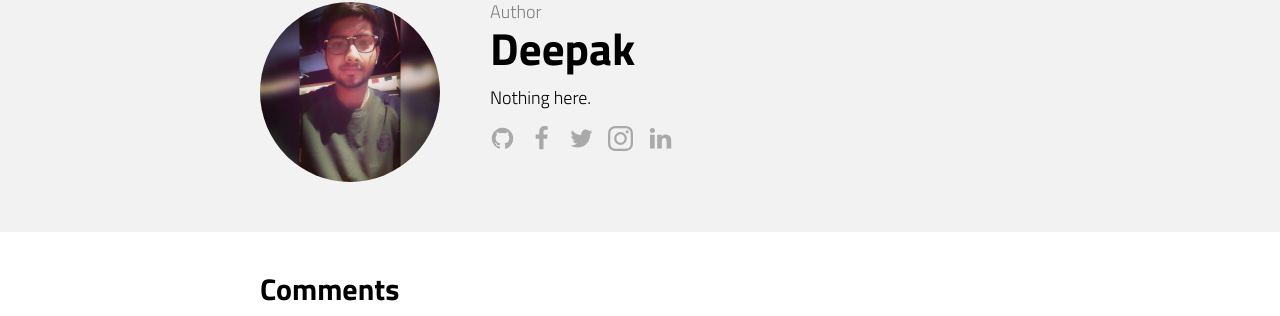
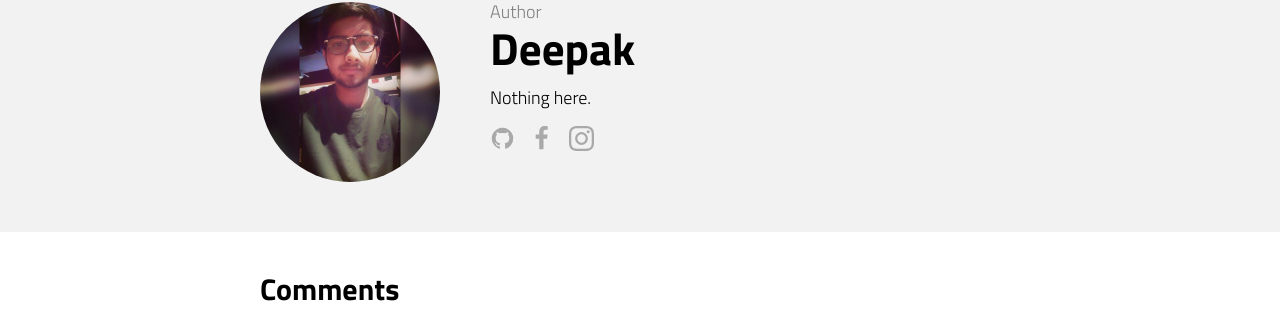
Before and after one commit to dc430/blog, a Jekyll site: the page built from _posts/2018-06-21-how-to-create-a-notebook-in-kaggle?.md, in a window 1280 px wide and 900 px high, scrolled down 2929 px. Shown: the part 214-530 px from the top of the window. Built offline with Jekyll 4.4.1, drawn with Linux system fonts in a browser that asks for light colours; comment, search, counter and statistics services are not loaded.

Commit message:
change social links

```diff
--- a/_config.yml
+++ b/_config.yml
@@ -47,12 +47,15 @@ authors:
     display_name: Deepak
     image_url: '/assets/img/authors/deepak.jpg'
     desc: Nothing here.
+    instagram_username: dc.430
+    facebook_username: ddlef
+    github_username: dc430
   rashika:
     name: Rashika Chauhan
     display_name: Rashika
     image_url: '/assets/img/authors/rashika.jpg'
     desc: Nothing to see here.
-
+    instagram_username: rashika_chauhan31
 
 # Exclude my node related stuff
 exclude: ['package.json', 'src', 'node_modules']
--- a/_includes/author.html
+++ b/_includes/author.html
@@ -8,27 +8,27 @@
     </h3>
     <p class="desc">{{ author.desc }}</p>
     <p>
-      {% if site.github_username %}
+      {% if author.github_username %}
       <a itemprop="github" href="https://github.com/{{ site.github_username }}" title="Github">
         <svg><use xlink:href="#icon-github"></use></svg>
       </a>
       {% endif %}
-      {% if site.facebook_username %}
+      {% if author.facebook_username %}
       <a itemprop="facebook" href="https://www.facebook.com/{{ site.facebook_username }}" title="Facebook">
         <svg><use xlink:href="#icon-facebook"></use></svg>
       </a>
       {% endif %}
-      {% if site.twitter_username %}
+      {% if author.twitter_username %}
       <a itemprop="twitter" href="https://twitter.com/{{ site.twitter_username }}" title="Twitter">
         <svg><use xlink:href="#icon-twitter"></use></svg>
       </a>
       {% endif %}
-      {% if site.instagram_username %}
-      <a itemprop="instagram" href="https://www.instagram.com/{{ site.instagram_username }}" title="Instagram">
+      {% if author.instagram_username %}
+      <a itemprop="instagram" href="https://www.instagram.com/{{ author.instagram_username }}" title="Instagram">
         <svg><use xlink:href="#icon-instagram"></use></svg>
       </a>
       {% endif %}
-      {% if site.linkedin_username %}
+      {% if author.linkedin_username %}
       <a itemprop="linkedin" href="https://www.linkedin.com/in/{{ site.linkedin_username }}" title="LinkedIn">
         <svg><use xlink:href="#icon-linkedin"></use></svg>
       </a>
```
